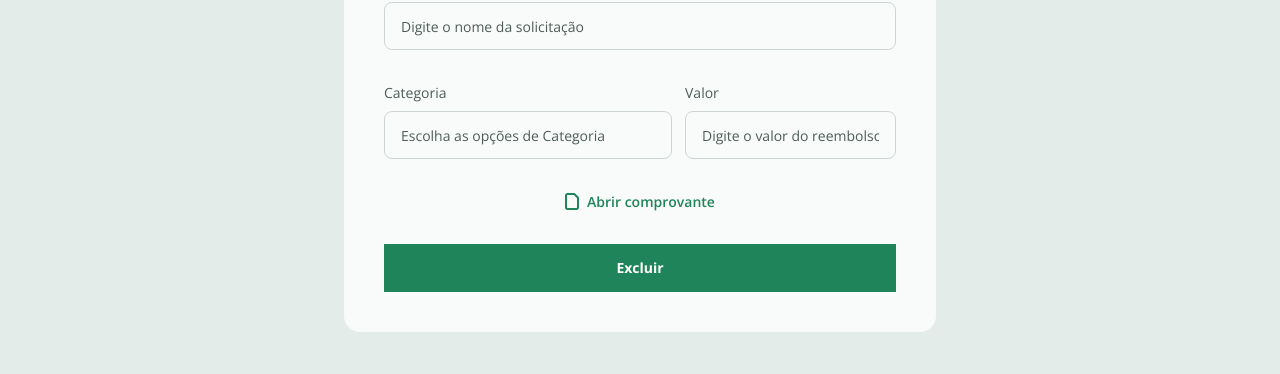
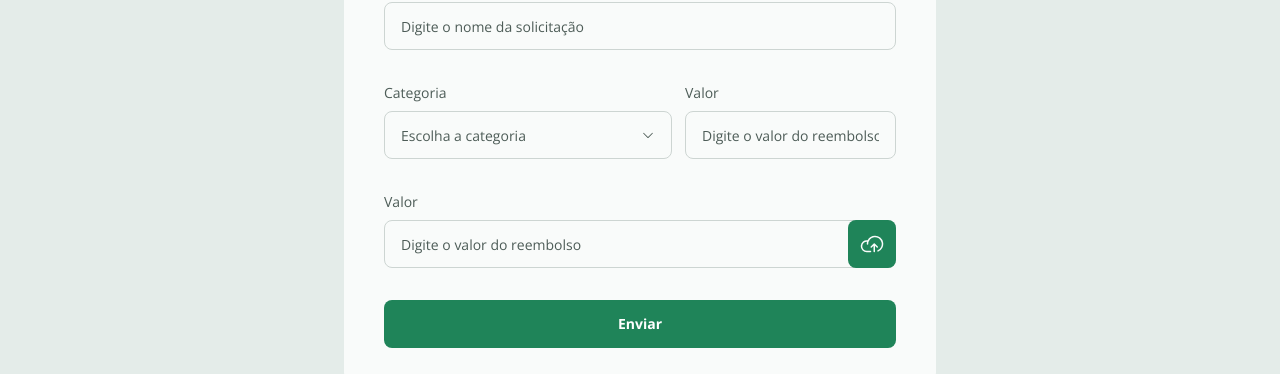
Before and after one commit to gustavobreack3257/finace-system, a React (Vite) app: page /solicitacao in a window 1280 px wide. Shown: the part 547-921 px from the top of the page. Before the commit the page ends 879 px from the top, so only its background shows below. Built offline with nearby package versions, Linux system fonts and the light colour scheme.

Commit message:
feat: Main content screen refund solicitation

```diff
--- a/package.json
+++ b/package.json
@@ -12,6 +12,7 @@
   "dependencies": {
     "@phosphor-icons/react": "^2.1.10",
     "@radix-ui/react-dialog": "^1.1.23",
+    "@radix-ui/react-select": "^2.3.7",
     "@tailwindcss/vite": "^4.3.3",
     "@tanstack/react-router": "^1.170.40",
     "react": "^19.2.8",
--- a/src/components/delete-refund-modal.tsx
+++ b/src/components/delete-refund-modal.tsx
@@ -4,17 +4,19 @@ export function DeleteRefundModal() {
   return (
     <Dialog.Content
       className="
+
         fixed
         left-1/2
         top-1/2
         z-50
+        h-56
         w-full
-        max-w-md
+        max-w-lg
         -translate-x-1/2
         -translate-y-1/2
         rounded-2xl
         bg-gray-500
-        p-8
+        p-10
       "
     >
       <Dialog.Title className="text-xl font-bold text-gray-100">
@@ -26,7 +28,7 @@ export function DeleteRefundModal() {
         irreversível.
       </Dialog.Description>
 
-      <div className="mt-8 flex justify-end gap-3">
+      <div className="mt-6 flex justify-end gap-3">
         <Dialog.Close asChild>
           <button type="button" className="rounded-lg px-4 py-2">
             Cancelar
--- a/src/layout/Header.tsx
+++ b/src/layout/Header.tsx
@@ -10,7 +10,7 @@ export function Header() {
       <div className="flex gap-4 items-center">
         <p>Solicitação de reembolso</p>
 
-        <Link to="/reembolso/$id" params={{ id: "refund-id" }}>
+        <Link to="/solicitacao">
           <button
             type="button"
             className="items-center h-12 w-38 rounded-lg bg-accent-brand text-sm text-white font-bold cursor-pointer hover:bg-accent-brand-light transition duration-200"
--- a/src/routes/reembolso.$id.tsx
+++ b/src/routes/reembolso.$id.tsx
@@ -1,5 +1,9 @@
 import { createFileRoute } from "@tanstack/react-router";
 import NoteSVG from "../assets/Note.svg";
+import { CaretDownIcon } from "@phosphor-icons/react";
+import * as Dialog from "@radix-ui/react-dialog";
+import * as Select from "@radix-ui/react-select";
+import { DeleteRefundModal } from "../components/delete-refund-modal";
 export const Route = createFileRoute("/reembolso/$id")({
   component: RouteComponent,
 });
@@ -29,14 +33,57 @@ function RouteComponent() {
             </label>
 
             <div className="flex justify-between">
-              <label htmlFor="" className="flex flex-col gap-2 text-gray-200">
+              <Select.Root>
+                <Select.Group>
+                  <div className="flex flex-col gap-2">
+                    <Select.Label className="flex flex-col gap-2 text-gray-200">
+                      Categoria
+                    </Select.Label>
+                    <Select.Trigger className="flex p-4 w-full min-w-2xs rounded-lg border border-gray-300 h-12 text-gray-200 placeholder:text-gray-200 focus:border-2 focus:border-accent-brand-light justify-between items-center">
+                      <Select.Value placeholder="Escolha a categoria" />
+
+                      <Select.Icon className="flex items-center justify-center">
+                        <CaretDownIcon />
+                      </Select.Icon>
+                    </Select.Trigger>
+                  </div>
+
+                  <Select.Portal>
+                    <Select.Content className=" z-50 rounded-lg border border-gray-300 bg-gray-500 shadow-lg ">
+                      <Select.Viewport className="flex flex-col gap-2 p-5">
+                        <Select.Item value="alimentação">
+                          <Select.ItemText>Alimentação</Select.ItemText>
+                        </Select.Item>
+
+                        <Select.Item value="hospedagem">
+                          <Select.ItemText>Hospedagem</Select.ItemText>
+                        </Select.Item>
+
+                        <Select.Item value="transporte">
+                          <Select.ItemText>Transporte</Select.ItemText>
+                        </Select.Item>
+
+                        <Select.Item value="servicos">
+                          <Select.ItemText>Serviços</Select.ItemText>
+                        </Select.Item>
+
+                        <Select.Item value="outros">
+                          <Select.ItemText>Outros</Select.ItemText>
+                        </Select.Item>
+                      </Select.Viewport>
+                    </Select.Content>
+                  </Select.Portal>
+                </Select.Group>
+              </Select.Root>
+
+              {/*  <label htmlFor="" className="flex flex-col gap-2 text-gray-200">
                 Categoria
                 <input
                   type="text"
                   className="flex p-4 w-full min-w-2xs rounded-lg border border-gray-300 h-12 text-gray-200 placeholder:text-gray-200 focus:border-2 focus:border-accent-brand-light"
                   placeholder="Escolha as opções de Categoria"
                 />
-              </label>
+              </label> */}
 
               <label htmlFor="" className="flex flex-col gap-2 text-gray-200">
                 Valor
@@ -56,13 +103,22 @@ function RouteComponent() {
                 </span>
               </button>
             </div>
+            <Dialog.Root>
+              <Dialog.Trigger asChild>
+                <button
+                  type="button"
+                  className="flex w-full justify-center items-center bg-accent-brand h-12 text-white text-sm font-bold rounded-lg hover:bg-accent-brand-light"
+                >
+                  Excluir
+                </button>
+              </Dialog.Trigger>
 
-            <button
-              type="button"
-              className="flex justify-center items-center bg-accent-brand h-12 text-white text-sm font-bold"
-            >
-              Excluir
-            </button>
+              <Dialog.Portal>
+                <Dialog.Overlay className="fixed inset-0 bg-black/50" />
+
+                <DeleteRefundModal />
+              </Dialog.Portal>
+            </Dialog.Root>
           </div>
         </div>
       </main>
--- a/src/routes/solicitacao.tsx
+++ b/src/routes/solicitacao.tsx
@@ -2,6 +2,10 @@ import { createFileRoute } from "@tanstack/react-router";
 import NoteSVG from "../assets/Note.svg";
 
 import * as Dialog from "@radix-ui/react-dialog";
+import * as Select from "@radix-ui/react-select";
+
+import { CaretDownIcon, CloudArrowUpIcon } from "@phosphor-icons/react";
+
 import { DeleteRefundModal } from "../components/delete-refund-modal";
 
 export const Route = createFileRoute("/solicitacao")({
@@ -11,7 +15,6 @@ export const Route = createFileRoute("/solicitacao")({
 function RouteComponent() {
   return (
     <div className="flex flex-col gap-6 items-center">
-      <Dialog.Root>
       <main className="flex flex-col max-w-3xl bg-gray-500 p-10 rounded-2xl ">
         <div className="flex flex-col gap-10">
           <header className="flex flex-col w-lg gap-3">
@@ -34,14 +37,48 @@ function RouteComponent() {
             </label>
 
             <div className="flex justify-between">
-                <label htmlFor="" className="flex flex-col gap-2 text-gray-200">
+              <Select.Root>
+                <Select.Group>
+                  <div className="flex flex-col gap-2">
+                    <Select.Label className="flex flex-col gap-2 text-gray-200">
                       Categoria
-                  <input
-                    type="text"
-                    className="flex p-4 w-full min-w-2xs rounded-lg border border-gray-300 h-12 text-gray-200 placeholder:text-gray-200 focus:border-2 focus:border-accent-brand-light"
-                    placeholder="Escolha as opções de Categoria"
-                  />
-                </label>
+                    </Select.Label>
+                    <Select.Trigger className="flex p-4 w-full min-w-2xs rounded-lg border border-gray-300 h-12 text-gray-200 placeholder:text-gray-200 focus:border-2 focus:border-accent-brand-light justify-between items-center">
+                      <Select.Value placeholder="Escolha a categoria" />
+
+                      <Select.Icon className="flex items-center justify-center">
+                        <CaretDownIcon />
+                      </Select.Icon>
+                    </Select.Trigger>
+                  </div>
+
+                  <Select.Portal>
+                    <Select.Content className=" z-50 rounded-lg border border-gray-300 bg-gray-500 shadow-lg ">
+                      <Select.Viewport className="flex flex-col gap-2 p-5">
+                        <Select.Item value="alimentação">
+                          <Select.ItemText>Alimentação</Select.ItemText>
+                        </Select.Item>
+
+                        <Select.Item value="hospedagem">
+                          <Select.ItemText>Hospedagem</Select.ItemText>
+                        </Select.Item>
+
+                        <Select.Item value="transporte">
+                          <Select.ItemText>Transporte</Select.ItemText>
+                        </Select.Item>
+
+                        <Select.Item value="servicos">
+                          <Select.ItemText>Serviços</Select.ItemText>
+                        </Select.Item>
+
+                        <Select.Item value="outros">
+                          <Select.ItemText>Outros</Select.ItemText>
+                        </Select.Item>
+                      </Select.Viewport>
+                    </Select.Content>
+                  </Select.Portal>
+                </Select.Group>
+              </Select.Root>
 
               <label htmlFor="" className="flex flex-col gap-2 text-gray-200">
                 Valor
@@ -53,21 +90,29 @@ function RouteComponent() {
               </label>
             </div>
 
-              <div className="flex justify-center gap-2">
-                <img src={NoteSVG} alt="" />
-                <button type="button" className="cursor-pointer">
-                  <span className="font-semibold text-accent-brand text-sm">
-                    Abrir comprovante
-                  </span>
+            <div className="flex items-center">
+              <label className="flex flex-col w-full gap-2 text-gray-200">
+                Valor
+                <div className="flex items-center justify-end">
+                  <input
+                    type="text"
+                    className="flex p-4 w-full rounded-lg border border-gray-300 h-12 text-gray-200 placeholder:text-gray-200 focus:border-2 focus:border-accent-brand-light"
+                    placeholder="Digite o valor do reembolso"
+                  />
+
+                  <button className="flex h-12 w-12 p-3 bg-accent-brand rounded-lg absolute hover:bg-accent-brand-light">
+                    <CloudArrowUpIcon className="h-6 w-6 text-gray-500 " />
                   </button>
                 </div>
-
+              </label>
+            </div>
+            <Dialog.Root>
               <Dialog.Trigger asChild>
                 <button
                   type="button"
-                  className="flex w-full justify-center items-center bg-accent-brand h-12 text-white text-sm font-bold"
+                  className="flex w-full justify-center items-center bg-accent-brand h-12 text-white text-sm font-bold rounded-lg hover:bg-accent-brand-light"
                 >
-                  Excluir
+                  Enviar
                 </button>
               </Dialog.Trigger>
 
@@ -76,10 +121,10 @@ function RouteComponent() {
 
                 <DeleteRefundModal />
               </Dialog.Portal>
+            </Dialog.Root>
           </div>
         </div>
       </main>
-      </Dialog.Root>
     </div>
   );
 }
```
Also changed, not shown: 1 other file (tests, documents, lock files or other folders). Lines whose indentation alone changed are shown as unchanged.
